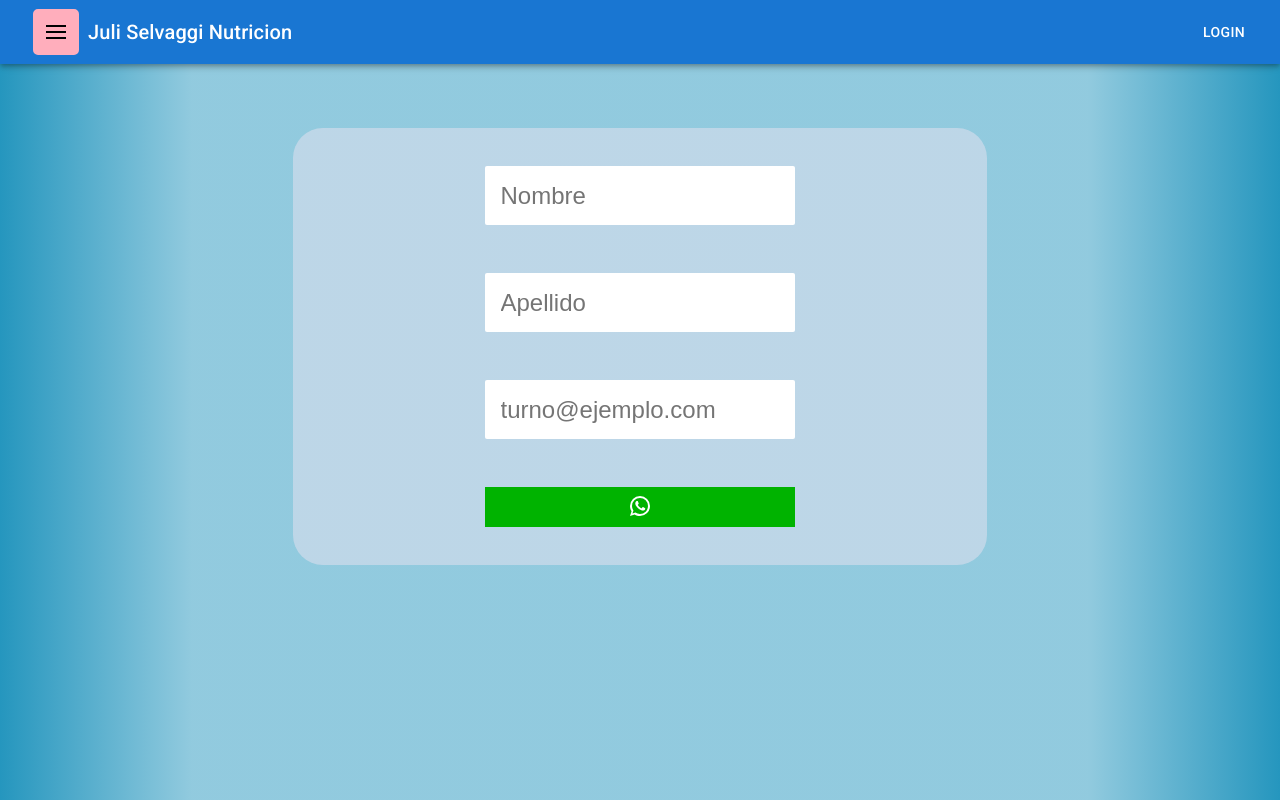
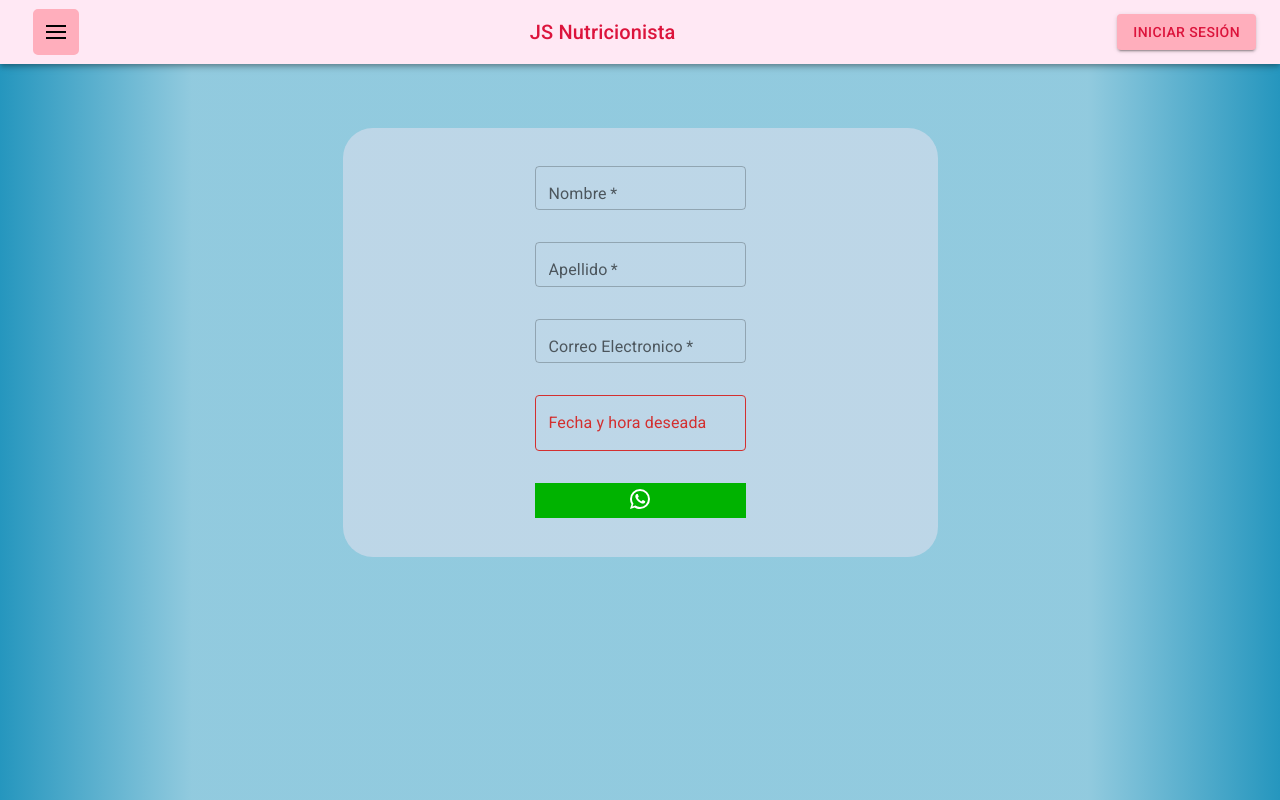
Before and after one commit to tomascaceres14/jselvLandingPage, a React (Create React App) app: page /reserva in a window 1280 px wide. Built offline with nearby package versions, Linux system fonts and the light colour scheme; the HTML template or start-up script is replaced by a standard one.

Commit message:
automated whatsapp message + formatted calendar + centered header title

```diff
--- a/src/components/Home/Gallery/Gallery.css
+++ b/src/components/Home/Gallery/Gallery.css
@@ -1,5 +1,5 @@
 .image-bg {
-  margin-top: 5em;
+  margin-top: 1rem;
   background: url("../../../images/juli2.jpg");
   padding-top: 6em;
   padding-bottom: 6em;
--- a/src/components/Home/Header/Drawer/Drawer.css
+++ b/src/components/Home/Header/Drawer/Drawer.css
@@ -4,7 +4,11 @@
     border-radius: 5px;
     cursor: pointer;
     padding: 9px;
-    transition: background-color 0.5s ease;
+    transition: background 0.5s ease;
+}
+
+.header-menu:hover{
+    background: white;
 }
 
 .drawer{
--- a/src/components/Home/Header/Drawer/Drawer.jsx
+++ b/src/components/Home/Header/Drawer/Drawer.jsx
@@ -72,16 +72,16 @@ export default function TemporaryDrawer() {
       <Divider />
       <List>
         {segundoMenu.map((icon) => (
-          <ListItem key={icon.title} disablePadding>
-            <Link to={icon.route}>
+          <Link to={icon.route} key={icon.title}>
+            <ListItem disablePadding>
               <ListItemButton>
                 <ListItemIcon>
                   <icon.icon />
                 </ListItemIcon>
                 <ListItemText primary={icon.title} />
               </ListItemButton>
-            </Link>
-          </ListItem>
+            </ListItem>
+          </Link>
         ))}
       </List>
     </Box>
--- a/src/components/Home/Header/Header.jsx
+++ b/src/components/Home/Header/Header.jsx
@@ -5,18 +5,30 @@ import Toolbar from "@mui/material/Toolbar";
 import Typography from "@mui/material/Typography";
 import Button from "@mui/material/Button";
 import Drawer from "./Drawer/Drawer";
-import "./Header.css"
+import "./Header.css";
 
 export default function ButtonAppBar() {
   return (
-    <Box sx={{ flexGrow: 0.5 }} className="header">
-      <AppBar position="static" className="header">
+    <Box sx={{}}>
+      <AppBar
+        position="static"
+        sx={{
+          backgroundColor: "rgb(255, 232, 244)",
+          color: "crimson",
+        }}
+      >
         <Toolbar>
-          <Drawer sx={{ flexGrow: 1 }}/>
-          <Typography variant="h6" component="div" sx={{ flexGrow: 1 }}>
-            Juli Selvaggi Nutricion
+          <Drawer sx={{ flexGrow: 1 }} />
+          <Typography variant="h6" component="div" sx={{ flexGrow: 1, textAlign: "center" }}>
+            JS Nutricionista
           </Typography>
-          <Button color="inherit">Login</Button>
+          <Button
+            color="inherit"
+            sx={{ backgroundColor: "rgb(255, 174, 188)" }}
+            variant="contained"
+          >
+            Iniciar sesión
+          </Button>
         </Toolbar>
       </AppBar>
     </Box>
--- a/src/components/Reserva/Reserva.css
+++ b/src/components/Reserva/Reserva.css
@@ -11,7 +11,6 @@
   flex-direction: column;
   padding: 3% 15%;
   gap: 2em;
-  font-size: 1.5rem;
 }
 
 .form-input
@@ -24,7 +23,6 @@
 .form-input input {
     padding: 5%;
     border: none;
-    font-size: 1.5rem;
     border-radius: 2px;
 }
 
--- a/src/components/Reserva/Reserva.jsx
+++ b/src/components/Reserva/Reserva.jsx
@@ -1,60 +1,75 @@
 import React from "react";
 import { useState } from "react";
 import WhatsAppIcon from "@mui/icons-material/WhatsApp";
+import TextField from "@mui/material/TextField";
+import { AdapterDayjs } from "@mui/x-date-pickers/AdapterDayjs";
+import { LocalizationProvider } from "@mui/x-date-pickers/LocalizationProvider";
+import { DateTimePicker } from "@mui/x-date-pickers/DateTimePicker";
+import dayjs from 'dayjs';
 import "./Reserva.css";
 
 const Reserva = () => {
   const [firstName, setFirstName] = useState("");
   const [lastName, setLastName] = useState("");
   const [email, setEmail] = useState("");
+  const [date, setDate] = useState("");
 
   const handleSubmit = (event) => {
-    console.log("handleSubmit ran");
-    event.preventDefault(); // 👈️ prevent page refresh
+    event.preventDefault(); // prevent page refresh
 
-    let message = `Hola%20Juli%21%20Mi%20nombre%20es%20${firstName}%20${lastName}%20y%20quisiera%20reservar%20un%20turno.`;
-    let URL = `https://wa.me/543492383044?text=` + message;
+    const newDate = date.$d.toLocaleString(); // Formatting date to "DD/MM/YYYY HH:mm"
+    const message = `Hola+Juli%21+Mi+nombre+es+${firstName}+${lastName}+y+quisiera+reservar+un+turno+${newDate}`; // Create presonalized message
+    const URL = `https://wa.me/543492383044?text=` + message;
 
     window.open(URL, "_blank");
-
-    window.location.href = "/";
+    // window.location.href = "/";
   };
 
   return (
     <div className="turno-container">
       <form className="turno-form" onSubmit={handleSubmit}>
         <div className="form-input">
-          {/* <label htmlFor="nombre">Nombre:</label> */}
-          <input
-            type="text"
-            name="nombre"
-            placeholder="Nombre"
+          <TextField
+            label="Nombre"
+            variant="outlined"
+            value={firstName}
             onChange={(event) => setFirstName(event.target.value)}
-            value={firstName}
             required
           />
         </div>
         <div className="form-input">
-          {/* <label htmlFor="apellido">Apellido:</label> */}
-          <input
-            type="text"
-            placeholder="Apellido"
+          <TextField
+            label="Apellido"
+            variant="outlined"
+            value={lastName}
             onChange={(event) => setLastName(event.target.value)}
-            value={lastName}
             required
           />
         </div>
         <div className="form-input">
-          {/* <label htmlFor="email">Correo electronico:</label> */}
-          <input
-            type="email"
-            name="email"
-            placeholder="turno@ejemplo.com"
+          <TextField
+            label="Correo Electronico"
+            variant="outlined"
             value={email}
             onChange={(event) => setEmail(event.target.value)}
             required
           />
         </div>
+        <LocalizationProvider dateAdapter={AdapterDayjs}>
+          <DateTimePicker
+            renderInput={(props) => <TextField {...props} />}
+            label="Fecha y hora deseada"
+            value={date}
+            inputFormat="DD/MM/YYYY HH:mm"
+            disablePast={true}
+            minDate={dayjs("2022-10-14")}
+            minTime={dayjs("2022-02-14T09:00")}
+            maxTime={dayjs("2022-02-14T20:30")}
+            onChange={(newValue) => {
+              setDate(newValue);
+            }}
+          />
+        </LocalizationProvider>
         <button type="submit" className="wpp-bttn">
           <WhatsAppIcon className="wpp-logo" />
         </button>
```
Also changed, not shown: package.json (+8 -2 lines), 1 other file (tests, documents, lock files or other folders).
